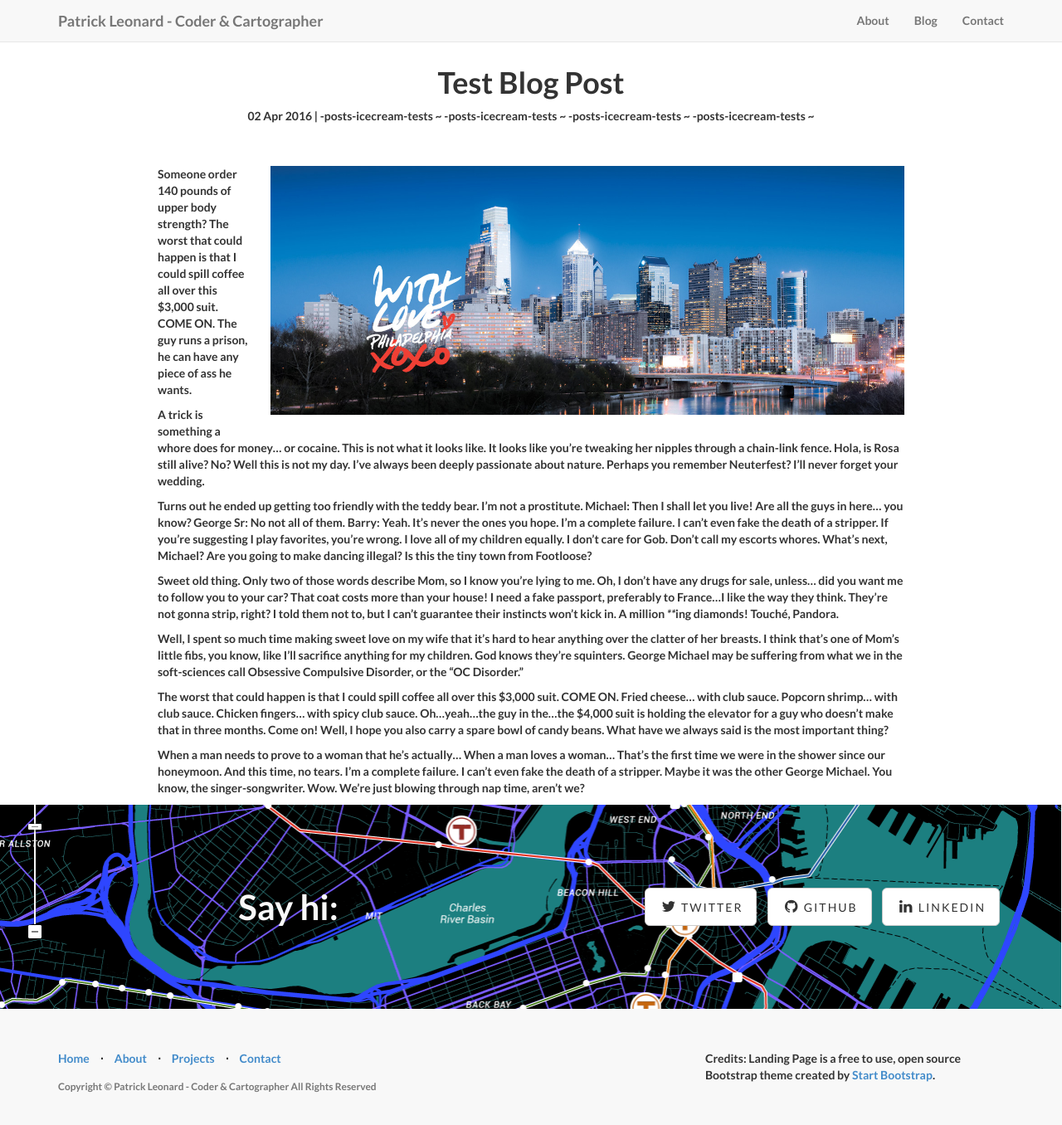
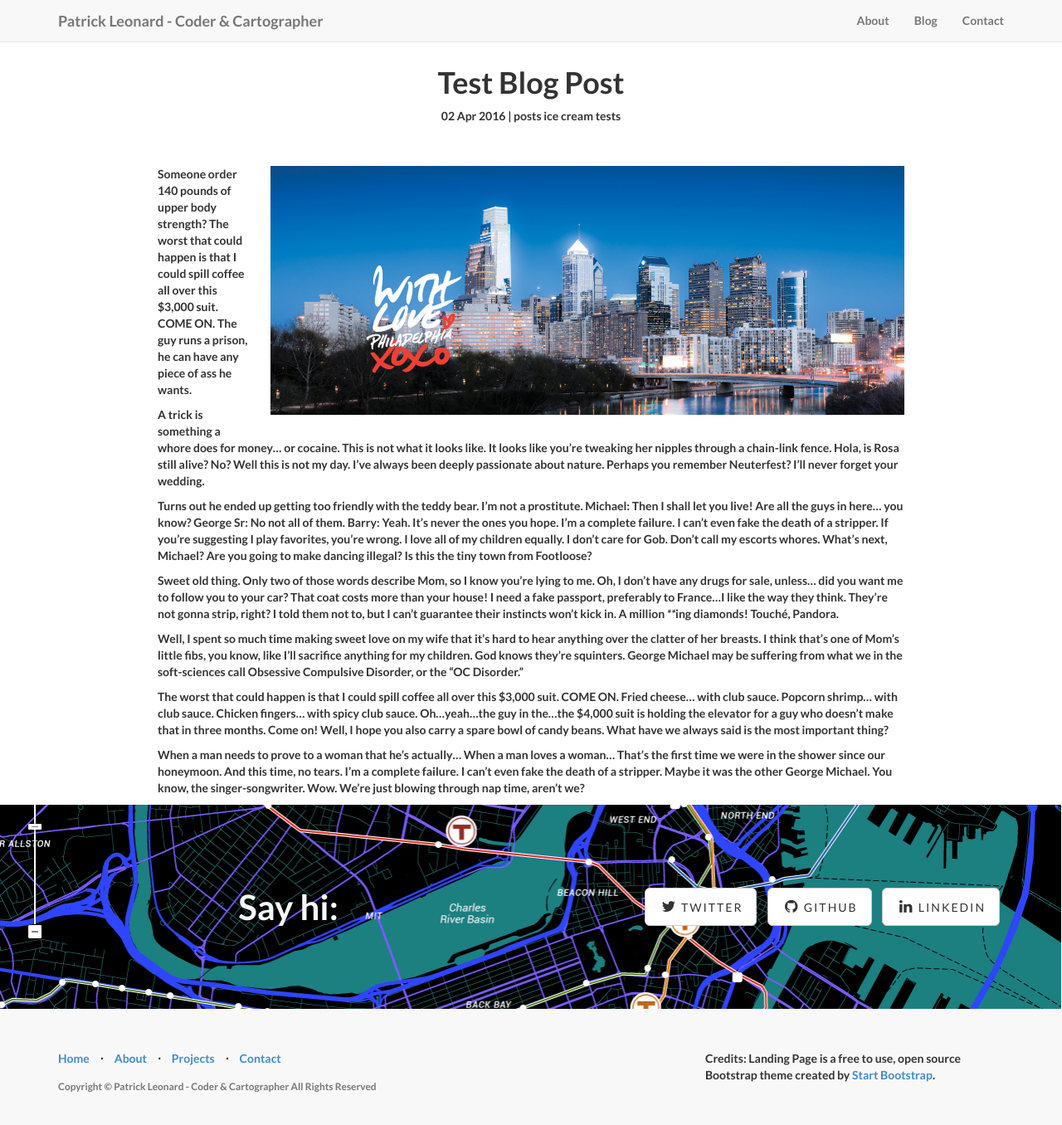
Before and after one commit to pjleonard37/pjleonard37.github.io, a Jekyll site: the page built from _posts/2016-04-02-test-post.md, in a window 1280 px wide and 1368 px high. Shown: the top 1356 px of the window at 83% size. Built offline with Jekyll 4.4.1, drawn with Linux system fonts in a browser that asks for light colours.

Commit message:
experiments

```diff
--- a/_includes/blog_post.html
+++ b/_includes/blog_post.html
@@ -4,7 +4,7 @@
 <br/>
 <br/>
 <h1 class="page-title">{{ page.title }}</h1>
-<p class="date-category">{{ page.date | date_to_string }} | {% for tags in page.tags %}{{ page.tags }} ~ {% endfor %}</p>
+<p class="date-category">{{ page.date | date_to_string }} | {{ page.tags }}</p>
 
 <div class="blog-post-full">
   <img class="img-responsive" src="/img/projects/{{ page.img }}" alt="">
--- a/_posts/2016-04-02-test-post.md
+++ b/_posts/2016-04-02-test-post.md
@@ -2,7 +2,7 @@
 layout: post
 img: philadelphia-skyline-dusk-with-love-1400.jpg
 category: Projects
-tags: -posts -ice cream -tests
+tags: [posts ice cream tests]
 title: Test Blog Post
 description: |
 ---
```
